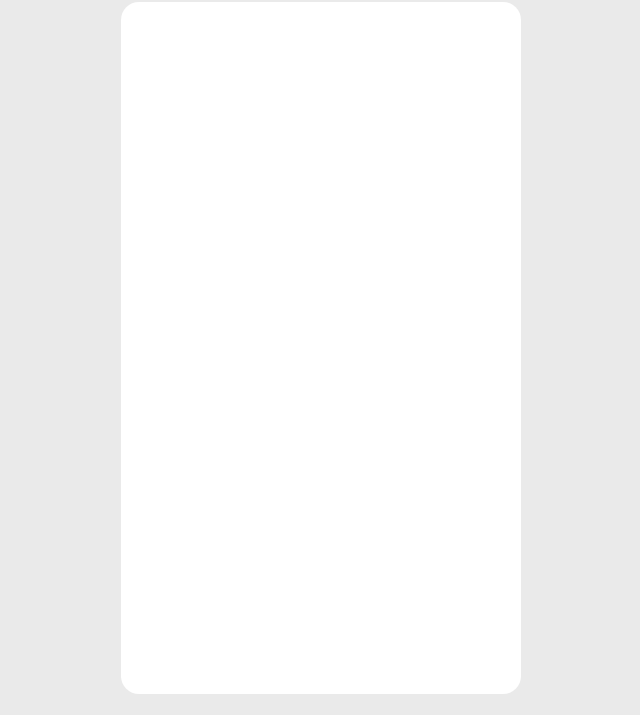
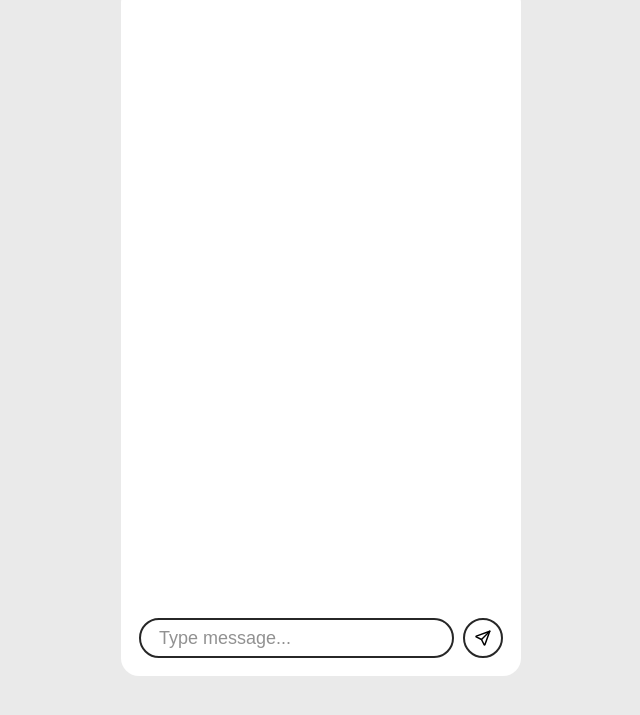
Before and after one commit to auranym/dicechat, a website built with Vite: page index.html in a window 1280 px wide. Shown: the part 85-800 px from the top of the page, without its empty margins (319-959 px from the left). Built offline with nearby package versions, Linux system fonts and the light colour scheme.

Commit message:
added message box and send button in room component

```diff
--- a/main.css
+++ b/main.css
@@ -33,6 +33,7 @@
   font-family: var(--font);
   font-weight: var(--font-weight);
   font-size: 18px;
+  word-break: break-all;
 }
 
 /*
@@ -149,6 +150,10 @@ dc-home {
   padding-bottom: var(--space-lg);
 }
 
+dc-chat {
+  display: block;
+}
+
 dc-chat ul {
   padding: 0;
   margin: 0;
@@ -156,6 +161,7 @@ dc-chat ul {
   height: 100%;
   list-style: none;
   overflow-y: auto;
+  overflow-x: hidden;
   scrollbar-gutter: stable;
   scrollbar-width: thin;
   scrollbar-color: var(--color-light-gray) transparent;
@@ -171,11 +177,17 @@ dc-alert {
 }
 
 dc-room h1 {
-  margin-bottom: 0;
+  margin-bottom: 0 !important;
 }
 
 dc-room div:has(> dc-chat) {
+  padding: var(--space-sm) !important;
   height: calc(100vh - (var(--font-xxl) + 2 * var(--space-md)));
+}
+
+dc-room input, button {
+  padding-top: 0;
+  padding-bottom: 0;
 }
 
 /*
@@ -240,6 +252,7 @@ dc-room div:has(> dc-chat) {
 .flex {
   flex: 1 1 0%;
   min-width: 0;
+  min-height: 0;
 }
 
 .align-center {
@@ -280,3 +293,11 @@ dc-room div:has(> dc-chat) {
 .border-black {
   border-color: var(--color-black);
 }
+
+.icon-button {
+  padding: var(--space-xs);
+}
+
+.icon-button > dc-icon {
+  display: block;
+}
--- a/src/components/chat.js
+++ b/src/components/chat.js
@@ -23,7 +23,7 @@ export class Chat extends HTMLElement {
 
     // Render HTML
     this.innerHTML = /* html */`
-    <ul class="vflex gap-xs">
+    <ul class="vflex gap-xxs">
       ${this.messages.map(message => /* html */`<li><p>${message}</p></li>`).join('')}
     </ul>
     `;
--- a/src/components/room.js
+++ b/src/components/room.js
@@ -1,3 +1,5 @@
+import DOMPurify from 'dompurify';
+
 export class Room extends HTMLElement {
   static observedAttributes = ['host', 'code'];
 
@@ -7,20 +9,55 @@ export class Room extends HTMLElement {
   }
 
   render() {
+    // Render HTML
     this.innerHTML = /* html */`
     <main class="vflex align-center gap-xs">
       <h1 class="text-centered h3">${this.host}'s room</h1>
-      <div class="panel full-width">
-        <dc-chat class="full-width"></dc-chat>
+      <div class="vflex panel full-width gap-xs">
+        <dc-chat class="flex full-width"></dc-chat>
+        <div class="hflex justify-stretch gap-xs">
+          <input
+            id="message"
+            class="flex"
+            type="text"
+            autocomplete="off"
+            placeholder="Type message..."
+          />
+          <button id="send" class="icon-button" aria-label="Send message">
+            <dc-icon icon="send"></dc-icon>
+          </button>
+      </div>
       </div>
     </main>
     `;
+
+    // Hydrate
+    this.querySelector('#message').onkeydown = event => {
+      if (event.keyCode === 13) {
+        this._onSend();
+      }
+    };
+    this.querySelector('#send').onclick = this._onSend.bind(this);
   }
 
   attributeChangedCallback(name, oldValue, newValue) {
     this[name] = newValue;
     this.render();
   }
+
+  _onSend() {
+    // No need to do any safety checks... I think.
+    const messageInput = this.querySelector('#message');
+
+    if (messageInput.value) {
+      this.querySelector('dc-chat').addMessage(
+        DOMPurify.sanitize(messageInput.value)
+      );
+      messageInput.value = '';
+    }
+
+    messageInput.focus();
+  }
 }
 
 customElements.define('dc-room', Room);
```
Also changed, not shown: public/icons/send.svg (added), src/components/icon-button.js (added).
